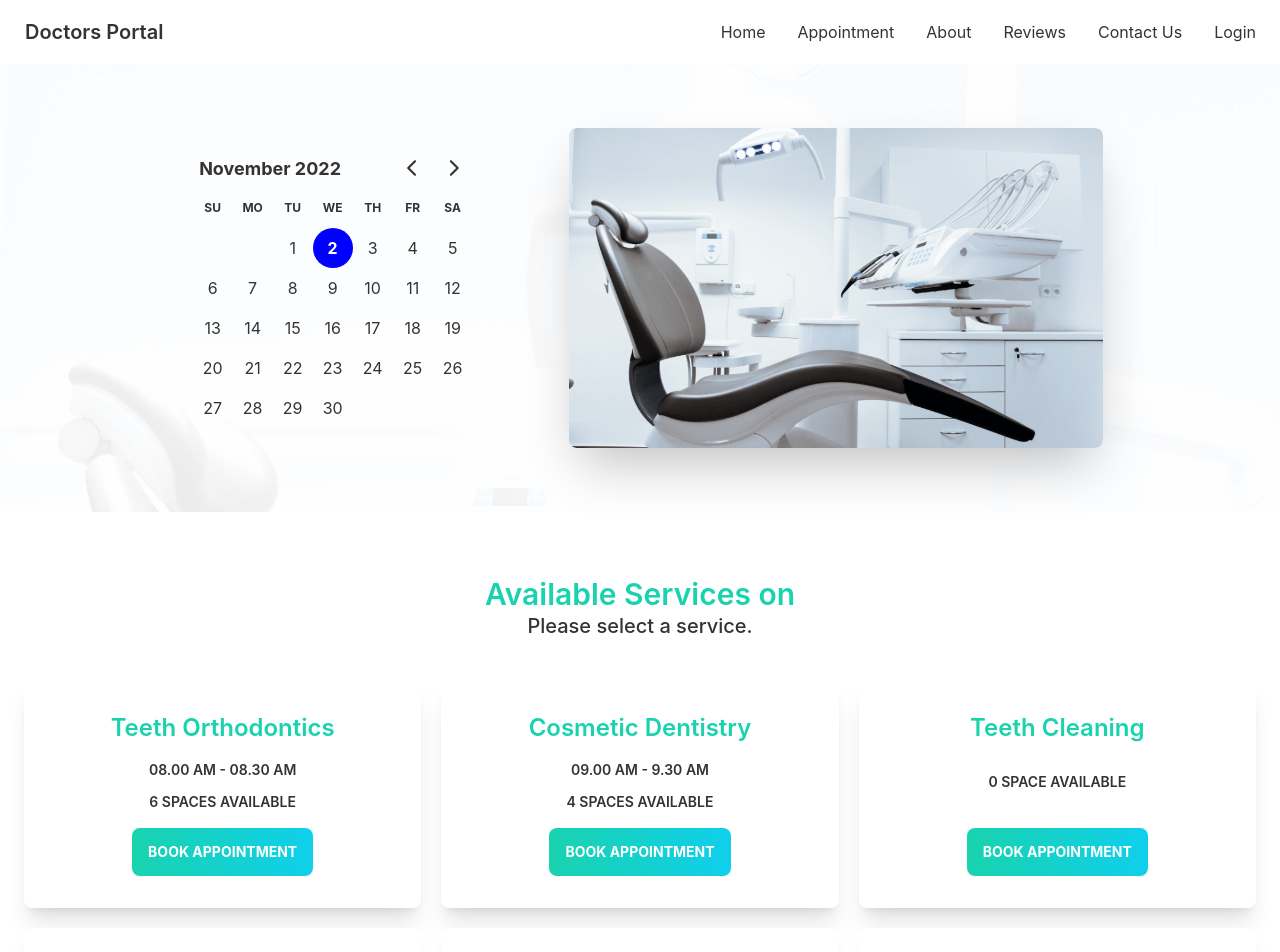
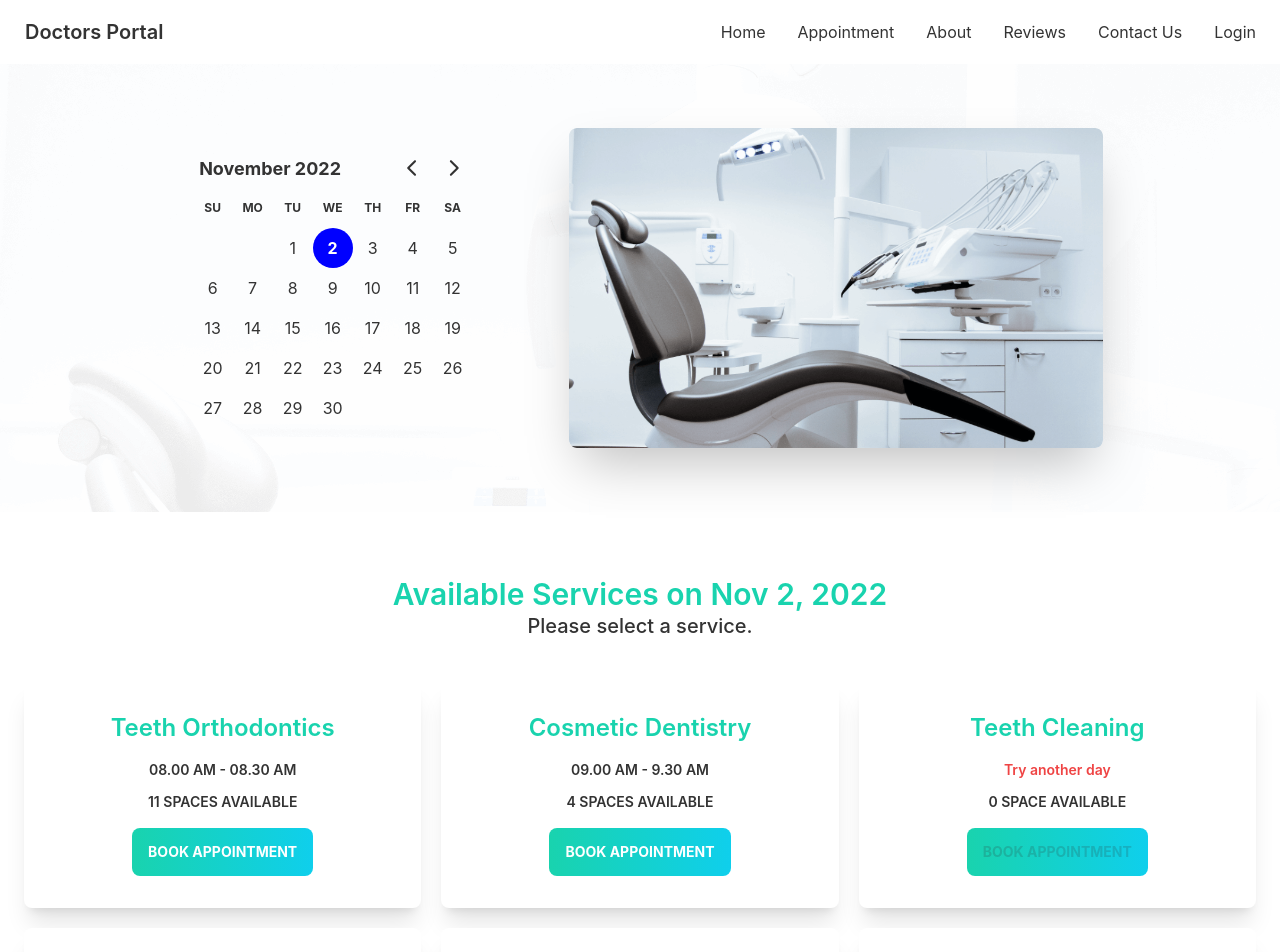
Before and after one commit to abdulalimemon/doctors-portal, a React (Create React App) app: page /appointment in a window 1280 px wide. Shown: the top 952 px of the page. Built offline with nearby package versions, Linux system fonts and the light colour scheme.

Commit message:
Booking modal

```diff
--- a/public/services.json
+++ b/public/services.json
@@ -3,6 +3,11 @@
         "_id": 1,
         "name": "Teeth Orthodontics",
         "slots": [
+            "08.00 AM - 08.30 AM",
+            "08.30 AM - 09.00 AM",
+            "09.00 AM - 9.30 AM",
+            "09.30 AM - 10.00 AM",
+            "10.00 AM - 10.30 AM",
             "08.00 AM - 08.30 AM",
             "08.30 AM - 09.00 AM",
             "09.00 AM - 9.30 AM",
--- a/src/pages/Appointment/Appointment.js
+++ b/src/pages/Appointment/Appointment.js
@@ -7,7 +7,7 @@ import AvailableServices from './AvailableServices';
 
 
 const Appointment = () => {
-    const [date, setDate] = useState([new Date()]);
+    const [date, setDate] = useState(new Date());
     return (
         <div>
             <Navbar></Navbar>
--- a/src/pages/Appointment/AvailableServices.js
+++ b/src/pages/Appointment/AvailableServices.js
@@ -1,31 +1,39 @@
 import React, { useEffect, useState } from 'react';
 import { format } from 'date-fns';
 import Service from './Service';
+import BookingModal from './BookingModal';
 
 
 
 const AvailableServices = ({ date }) => {
-    const [Services, setServices] = useState([]);
+    const [services, setServices] = useState([]);
+    const [treatment, setTreatment] = useState(null);
 
     useEffect(() => {
         fetch('services.json')
             .then(res => res.json())
             .then(data => setServices(data));
-    }, [Services]);
+    }, [services]);
 
     return (
         <div className='container mx-auto py-10 lg:py-16 pt-10'>
             <div className='text-center'>
-                <h4 className='text-secondary text-2xl md:text-3xl font-semibold'>Available Services on </h4>
+                <h4 className='text-secondary text-2xl md:text-3xl font-semibold'>Available Services on {format(date, 'PP')}</h4>
                 <h2 className='text-lg md:text-xl font-medium'>Please select a service.</h2>
             </div>
             <div className='mt-10'>
                 <div className='grid grid-cols-1 md:grid-cols-2 lg:grid-cols-3 gap-5 mx-5 md:px-1'>
                     {
-                        Services.map(service => <Service key={service._id} service={service}></Service>
+                        services.map(service => <Service key={service._id} service={service} setTreatment={setTreatment}></Service>
                         )
                     }
                 </div>
+                {
+                    treatment && <BookingModal
+                    date={date}
+                    treatment={treatment}
+                    setTreatment={setTreatment}></BookingModal>
+                }
             </div>
         </div>
     );
--- /dev/null
+++ b/src/pages/Appointment/BookingModal.js
@@ -0,0 +1,41 @@
+import React from 'react';
+import { format } from 'date-fns';
+
+
+const BookingModal = ({ date, treatment, setTreatment }) => {
+    const { _id, name, slots } = treatment;
+
+    const handleBooking = event => {
+        event.preventDefault();
+        const slot = event.target.slot.value;
+        console.log(_id, name, slot);
+        setTreatment(null);
+    }
+    return (
+        <>
+            <input type="checkbox" id="booking-modal" className="modal-toggle" />
+            <div className="modal modal-bottom sm:modal-middle">
+                <div className="modal-box">
+                    <label htmlFor="booking-modal" className="btn btn-sm btn-circle absolute right-2 top-2">✕</label>
+                    <h3 className="font-bold text-xl text-secondary">Booking for : {name}</h3>
+                    <div className='pt-5'>
+                        <form onSubmit={handleBooking} className='grid grid-cols-1 gap-2'>
+                            <input type="text" disabled value={format(date, 'PP')} className="input input-bordered w-full" />
+                            <select name='slot' className="select select-bordered w-full">
+                                {
+                                    slots.map(slot => <option value={slot}>{slot}</option>)
+                                }
+                            </select>
+                            <input type="text" name='name' placeholder="Your name" className="input input-bordered w-full" />
+                            <input type="email" name='email' placeholder="Your email" className="input input-bordered w-full" />
+                            <input type="text" name='phone' placeholder="Your phone number" className="input input-bordered w-full" />
+                            <input type="submit" placeholder="Submit" className="btn bg-gradient-to-r from-secondary to-primary border-0 text-white font-bold" />
+                        </form>
+                    </div>
+                </div>
+            </div>
+        </>
+    );
+};
+
+export default BookingModal;
--- a/src/pages/Appointment/Service.js
+++ b/src/pages/Appointment/Service.js
@@ -1,16 +1,20 @@
 import React from 'react';
 
-const Service = ({service}) => {
-    const {name, slots} = service;
+const Service = ({ service, setTreatment }) => {
+    const { name, slots } = service;
 
     return (
         <div className="card w-max-lg bg-base-100 rounded-lg shadow-xl">
             <div className="card-body">
                 <h2 className="text-center text-2xl font-semibold text-secondary pb-2">{name}</h2>
-                <h4 className='text-center text-sm font-semibold pb-1'>{slots[0]}</h4>
-                <p className='text-center text-sm font-semibold pb-2'>{slots.length} {slots.length >1 ? 'SPACES' : 'SPACE' } AVAILABLE</p>
+                <h4 className='text-center text-sm font-semibold pb-1'>{slots.length > 0 ? <span>{slots[0]}</span> : <span className='text-red-500'>Try another day</span>}</h4>
+                <p className='text-center text-sm font-semibold pb-2'>{slots.length} {slots.length > 1 ? 'SPACES' : 'SPACE'} AVAILABLE</p>
                 <div className="card-actions justify-center">
-                    <button className="btn bg-gradient-to-r from-secondary to-primary border-0 text-white font-bold">Book Appointment</button>
+                    <label
+                        htmlFor="booking-modal"
+                        className="btn bg-gradient-to-r from-secondary to-primary border-0 text-white font-bold"
+                        disabled={slots.length === 0}
+                        onClick={() => setTreatment(service)} >Book Appointment</label >
                 </div>
             </div>
         </div>
```
